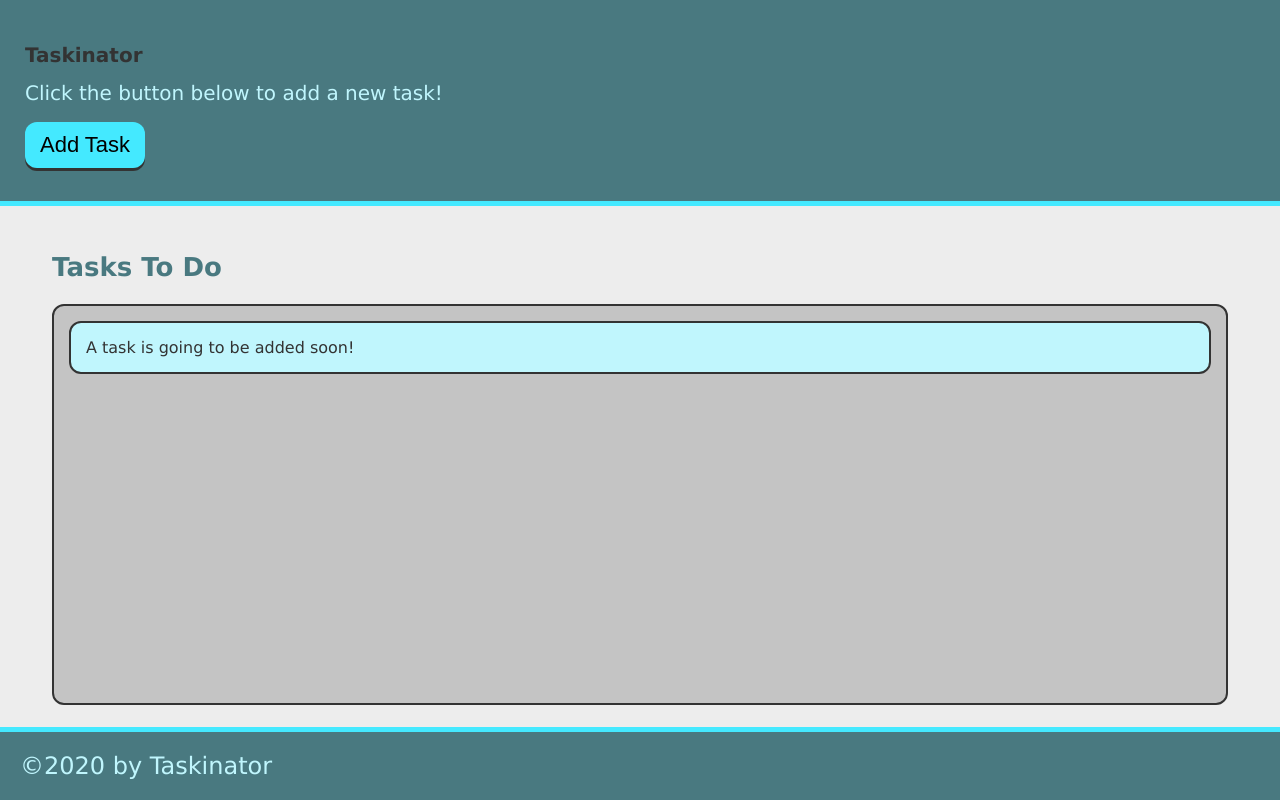
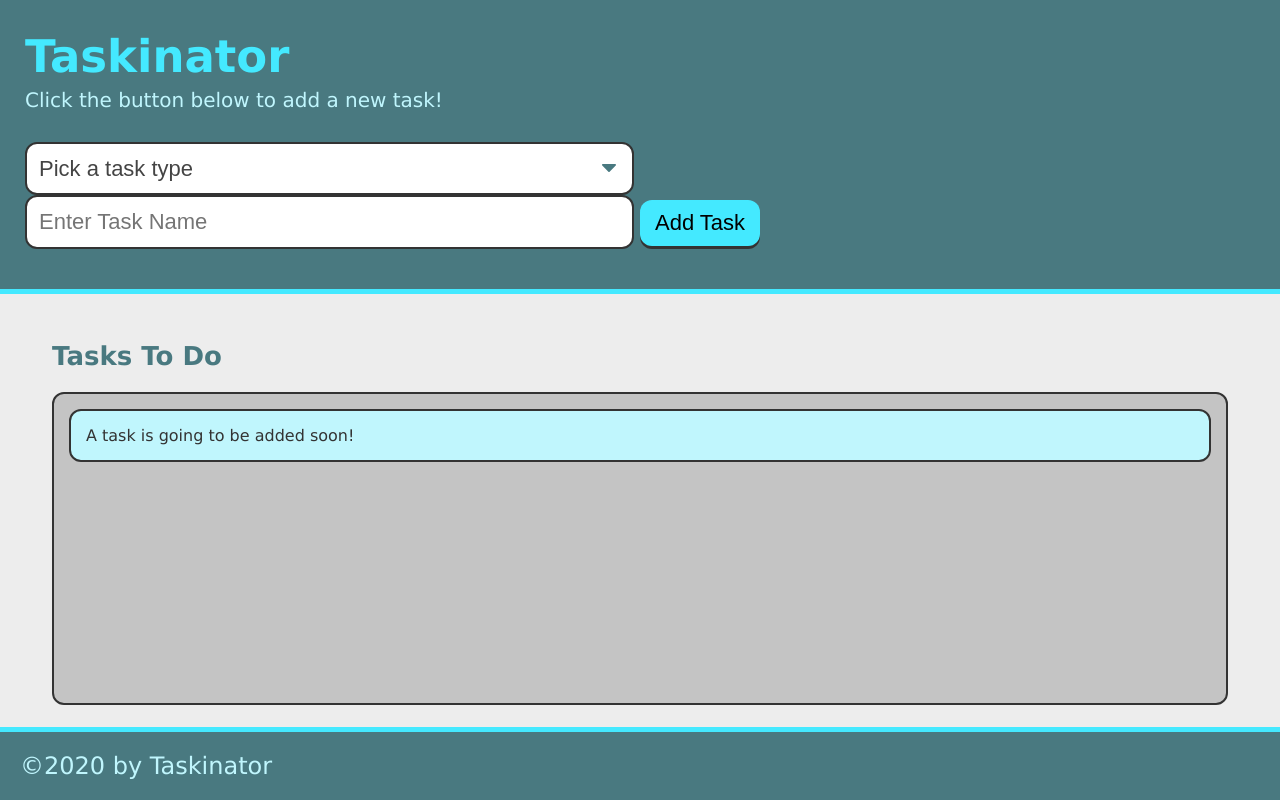
Before and after one commit to ryannekillian/taskinator, a plain HTML site: page index.html in a window 1280 px wide. Drawn offline with Linux system fonts and the light colour scheme.

Commit message:
added dropdown

```diff
--- a/index.html
+++ b/index.html
@@ -9,9 +9,22 @@
 </head>
 <body>
     <header>
-        <h1 class="page title">Taskinator</h1>
+        <h1 class="page-title">Taskinator</h1>
         <p>Click the button below to add a new task!</p>
-        <button class="btn" id="save-task">Add Task</button>
+        <form id="task-form">
+            <div class="form-group">
+                <select name="task-type" class="select-dropdown">
+                    <option value="" disabled selected>Pick a task type</option>
+                    <option value="Print">Print</option>
+                    <option value="Web">Web</option>
+                    <option value="Mobile">Mobile</option>
+                </select>
+                <input type="text" name="task-name" class="task-input" placeholder="Enter Task Name" />
+            </div>
+            <div class="form-group">
+                <button class="btn" id="save-task" type="submit">Add Task</button>
+            </div>
+        </form>
     </header>
 
     <main class ="page-content">
```
